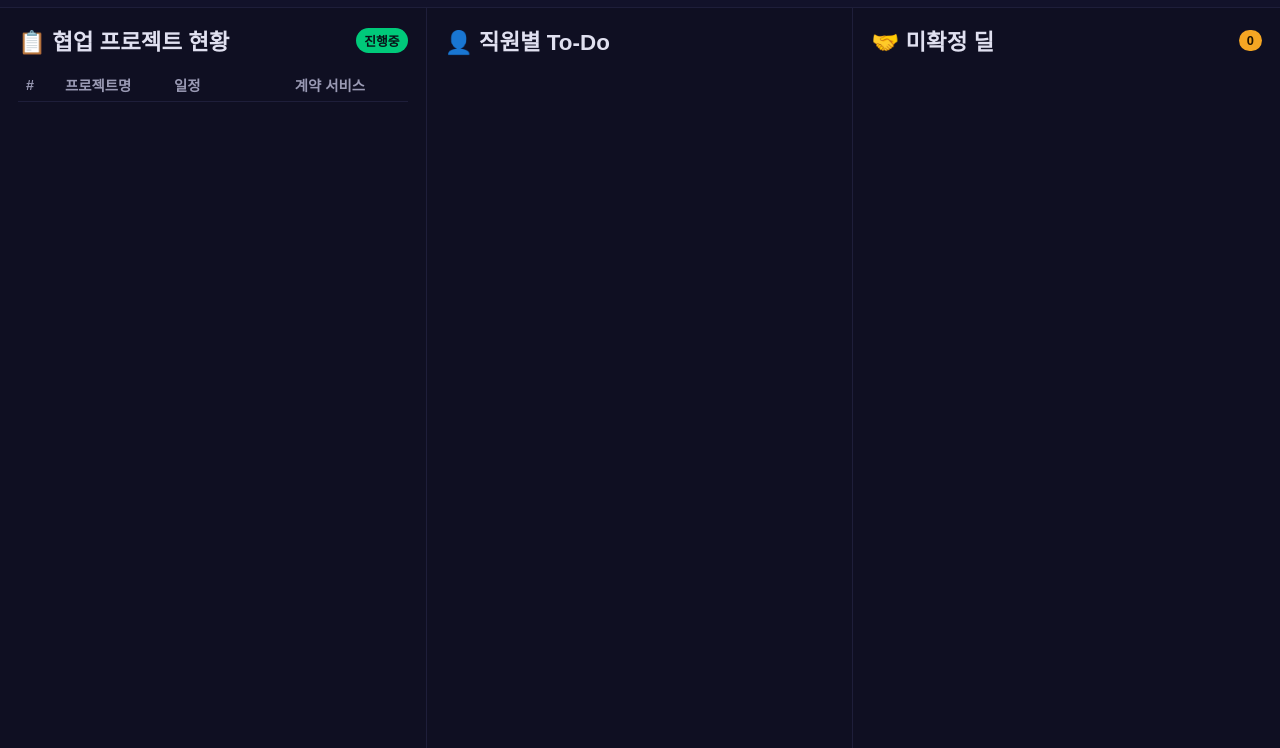
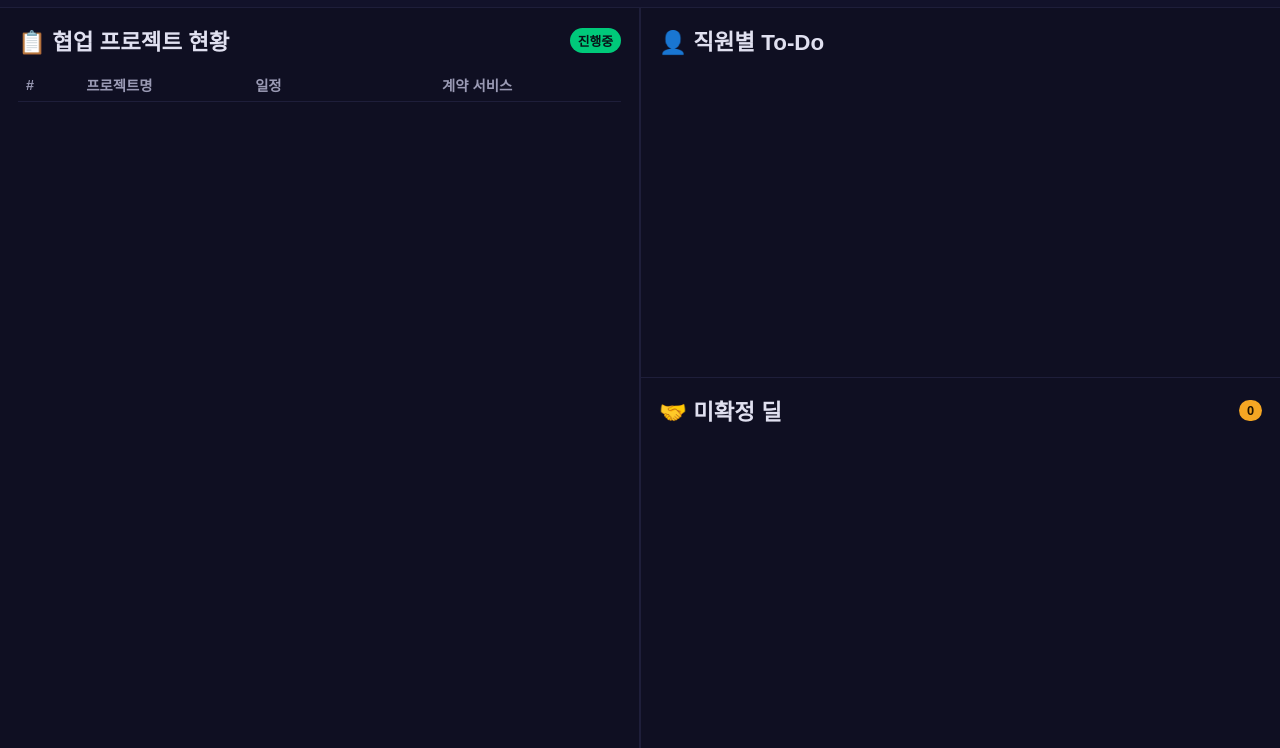
Before and after one commit to jaylendroid/bridge34-dashboard, a website: page index.html in a window 1280 px wide. Shown: the part 52-800 px from the top of the page. Drawn offline with Linux system fonts and the light colour scheme; no server answers.

Commit message:
fix: 레이아웃 수정 — 좌측 절반/우측 상하 분할 + 저장 버튼 없음 확인

```diff
--- a/index.html
+++ b/index.html
@@ -55,7 +55,7 @@
 
     .content {
       display: grid;
-      grid-template-columns: 1fr 1fr 1fr;
+      grid-template-columns: 1fr 1fr;
       gap: 0;
       height: calc(100vh - 60px);
       overflow: hidden;
@@ -70,6 +70,21 @@
     }
 
     .panel:last-child { border-right: none; }
+
+    /* 우측: To-Do + 미확정 딜 상하 분할 */
+    .right-col {
+      display: grid;
+      grid-template-rows: 1fr 1fr;
+      overflow: hidden;
+      border-left: 1px solid var(--line);
+    }
+
+    .right-col .panel {
+      border-right: none;
+      border-bottom: 1px solid var(--line);
+    }
+
+    .right-col .panel:last-child { border-bottom: none; }
 
     .panel-title {
       display: flex;
@@ -264,6 +279,7 @@
         </div>
       </section>
 
+      <div class="right-col">
         <section class="panel">
           <div class="panel-title">👤 직원별 To-Do</div>
           <div id="todoGroups" class="todo-groups"></div>
@@ -273,6 +289,7 @@
           <div class="panel-title">🤝 미확정 딜 <span class="badge yellow" id="dealCountBadge">0</span></div>
           <div id="dealList" class="deal-list"></div>
         </section>
+      </div>
     </main>
   </div>
 
```
Lines whose indentation alone changed are shown as unchanged.
